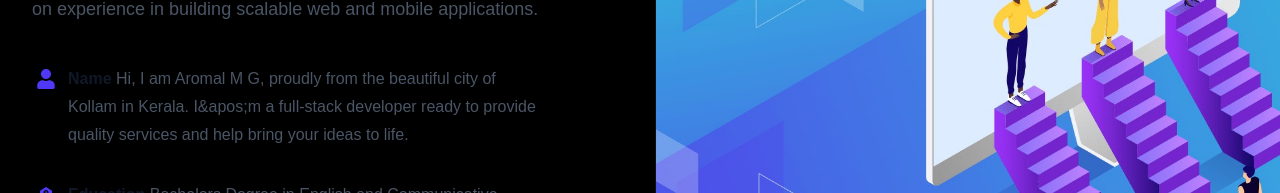
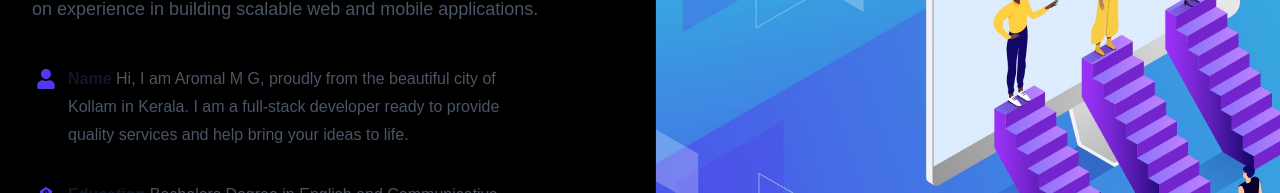
Before and after one commit to fake-test-dotcom/portfolio, a Next.js app: page /about in a window 1280 px wide. Shown: the part 399-592 px from the top of the page. Built offline with nearby package versions, Linux system fonts and the light colour scheme.

Commit message:
Updated paragraph on homepage

```diff
--- a/app/about/page.tsx
+++ b/app/about/page.tsx
@@ -53,7 +53,7 @@ const features = [
   {
     name: 'Name',
     description:
-      'Hi, I am Aromal M G, proudly from the beautiful city of Kollam in Kerala. I&apos;m a full-stack developer ready to provide quality services and help bring your ideas to life. ',
+      'Hi, I am Aromal M G, proudly from the beautiful city of Kollam in Kerala. I am a full-stack developer ready to provide quality services and help bring your ideas to life. ',
     icon: FaUser ,
   },
   {
```
